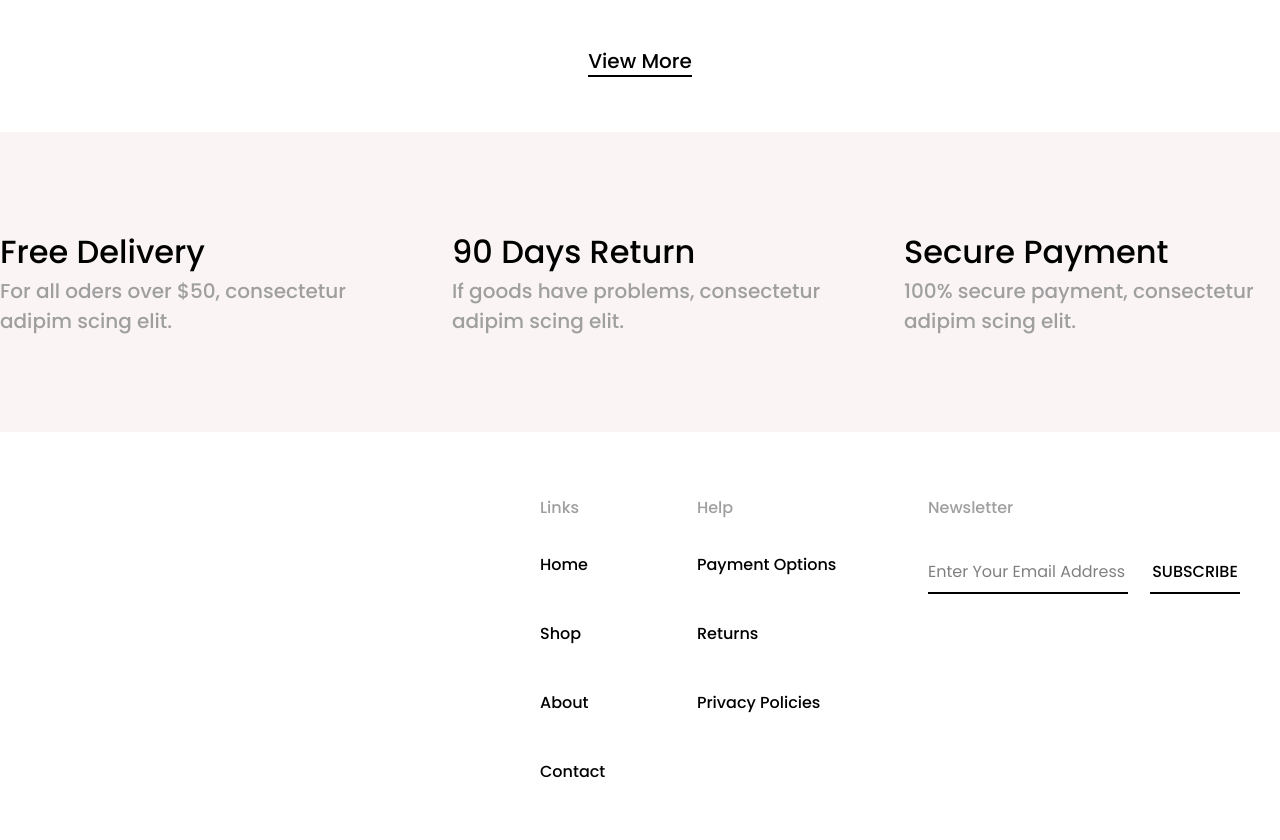
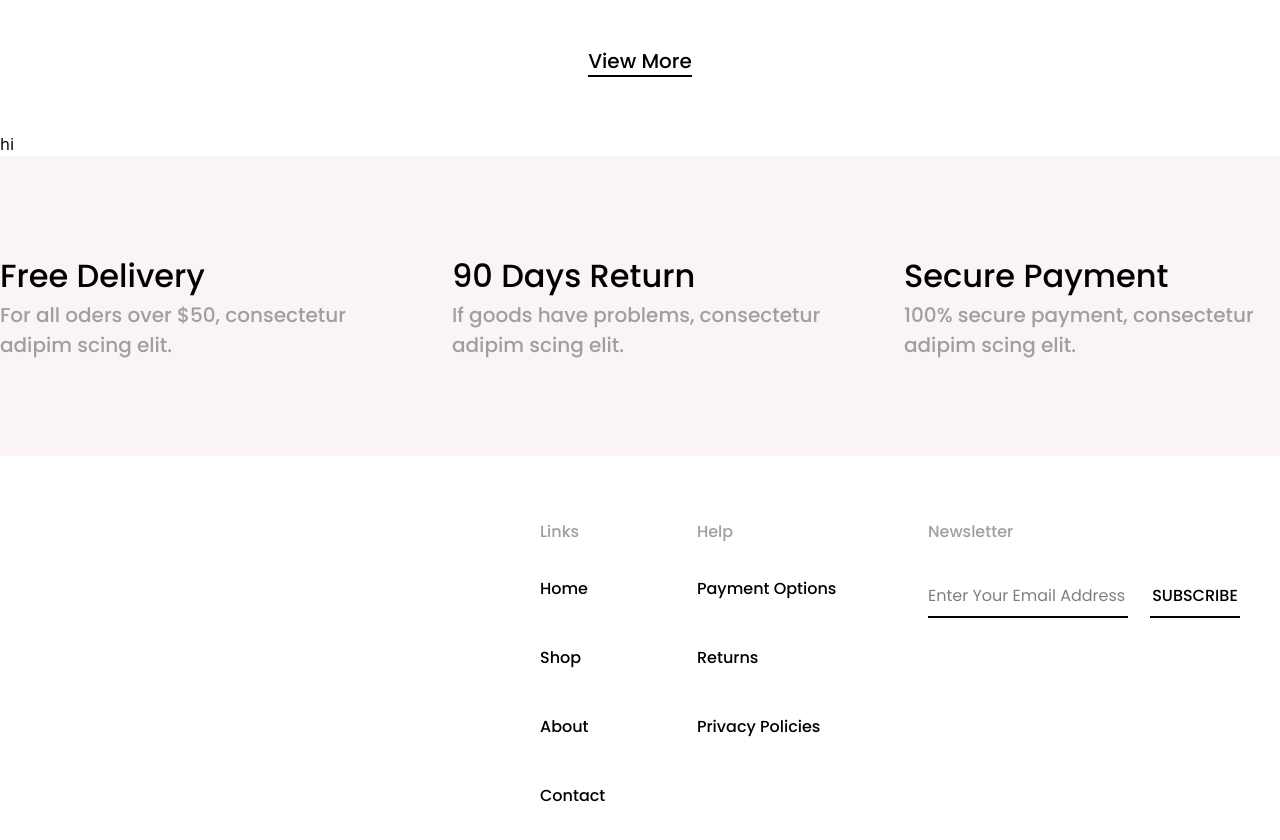
Before and after one commit to Rakib-Hassan-web/furniture-e-commarche-project-with-react, a React (Vite) app: page /ProductDetailsPage/1 in a window 1280 px wide. Shown: the part 880-1720 px from the top of the page. Built offline with nearby package versions, Linux system fonts and the light colour scheme; no server answers.

Commit message:
top pick components call in detail page

```diff
--- a/src/Pages/ProductDetailsPage.jsx
+++ b/src/Pages/ProductDetailsPage.jsx
@@ -137,6 +137,7 @@ export default function ProductPage() {
       </div>
     </div>
       <Top_Picks/>
+      <h2>hi</h2>
       </>
   );
 }
```
